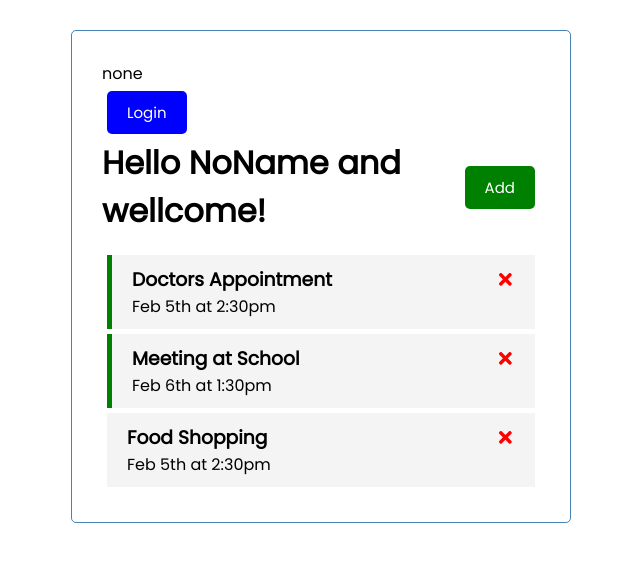
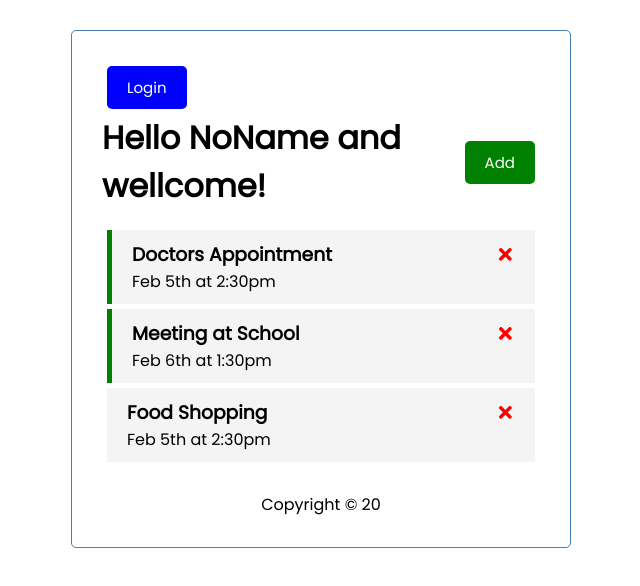
Before and after one commit to TalSchreiber95/WebProject2-reactJS, a React (Create React App) app: page / in a window 1280 px wide. Shown: the top 586 px of the page, without its empty margins (319-959 px from the left). Built offline with nearby package versions, Linux system fonts and the light colour scheme.

Commit message:
ReactJs Crash course almost complete 28.10.21

```diff
--- a/src/App.js
+++ b/src/App.js
@@ -7,6 +7,7 @@ import Login from "./components/Login";
 import AddUser from "./components/AddUser";
 import Local from "./components/Local";
 import Logout from "./components/Logout";
+import Footer from "./components/Footer";
 const App = () => {
   const [setName, setNameLogin] = useState("NoName")
   const [Location,setLocation] = useState("none")
@@ -54,7 +55,7 @@ const App = () => {
   }
   return (
     <div className="container">
-      <Local local={Location}/>
+      {showLogin && <Local local={Location}/>}
       {showLogin && showSetName&&<Logout
           onLogin={() =>
             setShowLogin(!showLogin)}
@@ -90,6 +91,7 @@ const App = () => {
           onDelete={deleteTask}
           onToggle={toggleReminder} />)
         : ('No tasks remaining')}
+      <Footer/>
     </div>
   );
 }
--- /dev/null
+++ b/src/components/Footer.js
@@ -0,0 +1,10 @@
+
+const Footer = () => {
+    return (
+        <footer>
+            Copyright &copy; 20
+        </footer>
+    )
+}
+
+export default Footer
--- a/src/components/Local.js
+++ b/src/components/Local.js
@@ -1,4 +1,3 @@
-import React from 'react'
 
 const Local = ({local}) => {
   return (
--- a/src/components/Logout.js
+++ b/src/components/Logout.js
@@ -28,9 +28,10 @@ const Logout = ({ onLogout, onAddUser, onName, OnLocation }) => {
                 />
                 <Button
                     text='Logout'
-                    style={{ backgroundColor: "green" }}
                     className='btn btn-block'
                     onClick={onLogout}
+
+
                 />
             </form>
         </div>
--- a/src/index.css
+++ b/src/index.css
@@ -40,7 +40,20 @@ body {
   font-size: 15px;
   font-family: inherit;
 }
-
+.btn-right{
+  display: inline-block;
+  background: #000;
+  color: #fff;
+  border: none;
+  padding: 10px 20px;
+  margin: 5px;
+  border-radius: 5px;
+  cursor: pointer;
+  text-decoration: none;
+  font-size: 15px;
+  font-family: inherit;
+  align-items: center;
+}
 .btn:focus {
   outline: none;
 }
```
